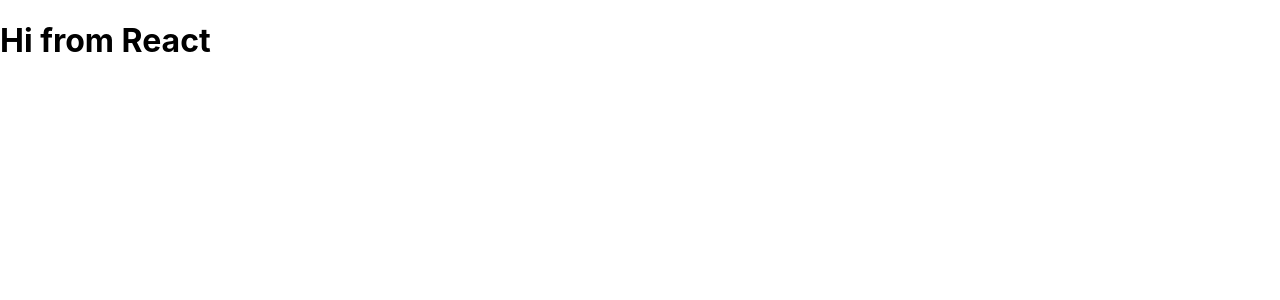
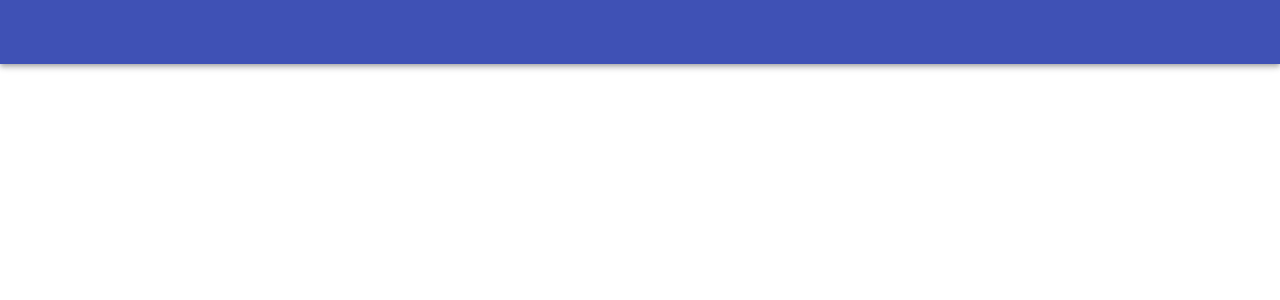
Before and after one commit to Madssimo/banco_datos, a React (Create React App) app in the folder banco-datos-app/: page / in a window 1280 px wide. Shown: the top 300 px of the page. Built offline with nearby package versions, Linux system fonts and the light colour scheme.

Commit message:
adding the header

```diff
--- a/banco-datos-app/package.json
+++ b/banco-datos-app/package.json
@@ -3,6 +3,7 @@
   "version": "0.1.0",
   "private": true,
   "dependencies": {
+    "@material-ui/core": "^4.9.10",
     "@testing-library/jest-dom": "^4.2.4",
     "@testing-library/react": "^9.3.2",
     "@testing-library/user-event": "^7.1.2",
--- a/banco-datos-app/src/components/App.js
+++ b/banco-datos-app/src/components/App.js
@@ -1,7 +1,10 @@
-import React from 'react';
+import React, { Component } from 'react';
+import Header from './Layout/Header';
 
-export default props =>
-
-<div>
-  <h1>Hi from React</h1>
-</div>
+export default class extends Component {
+  render(){
+    return <div>
+      <Header></Header>
+    </div>
+  }
+}
--- /dev/null
+++ b/banco-datos-app/src/components/Layout/Header.js
@@ -0,0 +1,11 @@
+import React from 'react';
+import AppBar from '@material-ui/core/AppBar';
+import Toolbar from '@material-ui/core/Toolbar';
+
+export default props =>
+
+<AppBar position="static">
+    <Toolbar>
+
+    </Toolbar>
+</AppBar>
```
Also changed, not shown: banco-datos-app/src/logo.svg (deleted), 1 other file (tests, documents, lock files or other folders).
